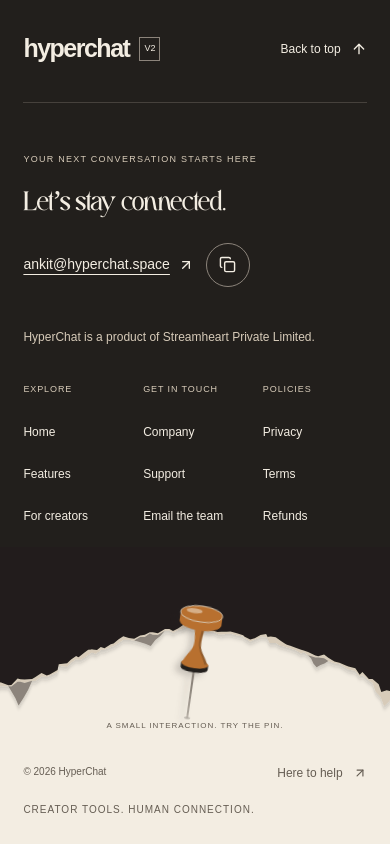
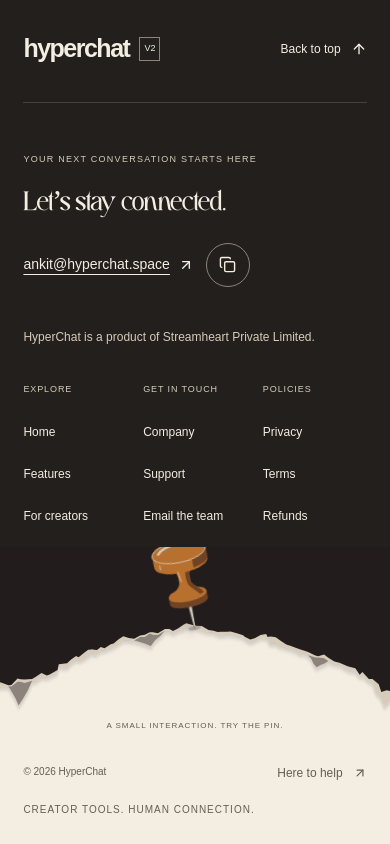
Before and after one commit to Ankit-KK/hyperchat-frontend, a React (Vite) app: page / in a window 390 px wide. Shown: the part 7822-8666 px from the top of the page. Built offline with nearby package versions, Linux system fonts and the light colour scheme; a web font is replaced by a local one.

Commit message:
Refine footer pin geometry and responsive re-pin interaction

```diff
--- a/src/components/ui/pushpin-tear-footer.css
+++ b/src/components/ui/pushpin-tear-footer.css
@@ -19,14 +19,16 @@
 .tear-footer :focus-visible { outline: 2px solid var(--copper); outline-offset: 5px; }
 .tear-footer-art { position: relative; height: clamp(190px, 20vw, 260px); overflow: hidden; }
 .tear-footer-art > svg { position: absolute; inset: 0; width: 100%; height: 100%; pointer-events: none; }
-.tear-footer-pin { position: absolute; left: 50%; top: 28%; transform: translateX(-50%) rotate(8deg); width: 62px; height: 124px; background: none; border: 0; padding: 0; color: var(--copper); touch-action: manipulation; }
-.tear-footer-pin svg { width: 100%; height: 100%; filter: drop-shadow(-5px 4px 3px #221f1c33); transition: transform .25s ease; }
-.tear-footer-pin:hover svg { transform: translateY(-4px); }
-.tear-footer-art[data-animating="true"] .tear-footer-pin svg { animation: footer-repin .6s ease both; }
+.tear-footer-pin { position: absolute; left: 50%; top: calc(var(--pin-y, 43%) - 94px); transform: translateX(-50%) rotate(-12deg); transform-origin: 50% 96%; width: 76px; height: 100px; z-index: 1; background: none; border: 0; padding: 0; color: var(--copper); touch-action: manipulation; }
+.tear-footer-pin svg { width: 100%; height: 100%; filter: drop-shadow(-5px 4px 3px #221f1c33); transition: transform .2s ease; transform-origin: 50% 96%; }
+.tear-footer-pin:hover svg { transform: translateY(-9px) rotate(5deg); }
+.tear-footer-art[data-animating="true"] .tear-footer-pin svg { animation: footer-repin 1s ease both; }
 .tear-footer-pin-hint { position: absolute; bottom: 5px; left: 10%; right: 10%; text-align: center; font-size: 8px; letter-spacing: .12em; color: #655d53; pointer-events: none; }
 .tear-footer-bottom { display: flex; justify-content: space-between; flex-wrap: wrap; gap: 18px; padding: 30px 6.5vw; font-size: 10px; line-height: 1.7; color: #655d53; }
 .tear-footer-bottom > span:nth-child(2) { letter-spacing: .1em; }
-@keyframes footer-repin { 0% { transform: translateY(-18px) rotate(-8deg); } 70% { transform: translateY(2px); } 100% { transform: none; } }
+@keyframes footer-repin { 0% { transform: none; } 15%, 32% { transform: translateY(-18px) rotate(9deg); } 65% { transform: translateY(3px) rotate(-3deg); } 82% { transform: translateY(-2px); } 100% { transform: none; } }
+.tear-footer-pin:active svg { transform: translateY(2px) scale(.96); }
+.tear-footer-pin:focus-visible { border-radius: 16px; }
 @media (max-width: 900px) { .tear-footer-grid { grid-template-columns: repeat(3, 1fr); } .tear-footer-contact { grid-column: 1 / -1; } .tear-footer-company { max-width: none; } }
 @media (max-width: 480px) { .tear-footer-content { padding: 32px 6vw 20px; } .tear-footer-grid { gap: 30px 16px; } .tear-footer-grid li a { font-size: 12px; } .tear-footer-grid nav h3 { font-size: 9px; } .tear-footer-brand { font-size: 25px; } .tear-footer-bottom { padding: 26px 6vw; } .tear-footer-bottom > span:nth-child(2) { order: 3; width: 100%; } }
 @media (prefers-reduced-motion: reduce) { .tear-footer-pin svg { animation: none!important; transition: none; } }
--- a/src/components/ui/pushpin-tear-footer.tsx
+++ b/src/components/ui/pushpin-tear-footer.tsx
@@ -274,6 +274,8 @@
   const mounted = useRef(false);
   const started = useRef(false);
   const current = useRef(makeTear(23));
+  const visibleYs = useRef(current.current.ys);
+  const [pinRevision, setPinRevision] = useState(0);
   const seed = useRef(23);
   const [busy, setBusy] = useState(false);
   const [copyStatus, setCopyStatus] = useState("");
@@ -281,6 +283,8 @@
   const id = useId().replace(/:/g, "");
 
   const draw = useCallback((tear: Tear, ys: number[], progress: number) => {
+    visibleYs.current = ys;
+    art.current?.style.setProperty("--pin-y", `${ys[Math.floor(ys.length / 2)] * 100}%`);
     sheet.current?.setAttribute("d", sheetD(ys, WIDTH, HEIGHT, tear.rim));
     rim.current?.setAttribute("d", sheetD(ys, WIDTH, HEIGHT));
     tear.flaps.forEach((flap, index) => {
@@ -303,7 +307,7 @@
   const animate = useCallback(
     (next: Tear, intro: boolean) => {
       cancelAnimationFrame(raf.current);
-      const from = current.current.ys;
+      const from = visibleYs.current;
       current.current = next;
       if (reduced.current || document.hidden) {
         settle();
@@ -313,7 +317,7 @@
       const begin = performance.now();
       const frame = (now: number) => {
         if (!mounted.current) return;
-        const progress = Math.min(1, (now - begin) / 1300);
+        const progress = Math.min(1, Math.max(0, now - begin - (intro ? 0 : 150)) / 850);
         draw(
           next,
           intro ? introYs(next, progress) : morphYs(from, next, progress),
@@ -364,9 +368,9 @@
   }, [animate, settle]);
 
   const repin = () => {
-    if (busy) return;
     started.current = true;
     seed.current++;
+    setPinRevision(value => value + 1);
     animate(makeTear(seed.current), false);
   };
   const copy = async () => {
@@ -485,48 +489,21 @@
           type="button"
           onClick={repin}
           aria-label="Re-pin: tear a new edge"
-          aria-disabled={busy}
           title="Re-pin the paper"
         >
-          <svg viewBox="0 0 100 200" aria-hidden="true">
-            <path d="M48 110h4l-1 77-1 5-1-5z" fill="#8C847B" />
-            <ellipse
-              cx="50"
-              cy="191"
-              rx="5"
-              ry="2"
-              fill="#221F1C"
-              opacity=".25"
-            />
-            <path d="M28 103v7a22 7 0 0 0 44 0v-7z" fill="#221F1C" />
-            <ellipse cx="50" cy="103" rx="22" ry="7" fill="#B8702F" />
-            <path
-              d="M41 38c2 16 5 26 3 36s-13 19-14 29h40c-2-10-13-19-14-29s1-20 3-36z"
-              fill="#B8702F"
-            />
-            <path
-              d="M54 40c-1 17-3 25-1 35s11 20 12 27h5c-2-10-13-19-14-29s1-20 3-36z"
-              fill="#221F1C"
-              opacity=".25"
-            />
-            <path d="M16 22v14a34 13 0 0 0 68 0V22z" fill="#B8702F" />
-            <ellipse
-              cx="50"
-              cy="22"
-              rx="34"
-              ry="13"
-              fill="#B8702F"
-              stroke="#D7CBB9"
-              strokeWidth="1.5"
-            />
-            <ellipse
-              cx="38"
-              cy="18"
-              rx="13"
-              ry="4"
-              fill="#F3EDE2"
-              opacity=".5"
-            />
+          <svg key={pinRevision} viewBox="0 0 100 140" aria-hidden="true">
+            <ellipse cx="50" cy="133" rx="9" ry="3" fill="#221F1C" opacity=".22" />
+            <path d="M47 96h6l-2 36-1 4-1-4z" fill="#8C847B" />
+            <path d="M49 98h2v33h-1z" fill="#F3EDE2" />
+            <path d="M23 85v9c0 12 54 12 54 0v-9z" fill="#704323" />
+            <ellipse cx="50" cy="85" rx="27" ry="10" fill="#B8702F" />
+            <path d="M38 39c2 13 6 23 3 31-3 6-12 10-14 16 10 9 36 9 46 0-2-6-11-10-14-16-3-8 1-18 3-31z" fill="#B8702F" />
+            <path d="M54 42c-1 12-3 22 0 30 3 6 11 11 13 16l6-2c-2-6-11-10-14-16-3-8 1-18 3-31z" fill="#704323" />
+            <path d="M12 24v15c0 20 76 20 76 0V24z" fill="#B8702F" />
+            <path d="M66 27v23c12-2 22-6 22-11V24z" fill="#704323" />
+            <ellipse cx="50" cy="24" rx="38" ry="15" fill="#B8702F" stroke="#D7CBB9" strokeWidth="1.2" />
+            <path d="M21 22c8-9 31-12 46-5" fill="none" stroke="#D7CBB9" strokeWidth="3" strokeLinecap="round" />
+            <path d="M20 38v5M43 52l2 13" stroke="#D7CBB9" strokeOpacity=".6" strokeWidth="2" strokeLinecap="round" />
           </svg>
         </button>
         <span className="tear-footer-pin-hint">
```
Also changed, not shown: 2 other files (tests, documents, lock files or other folders).
